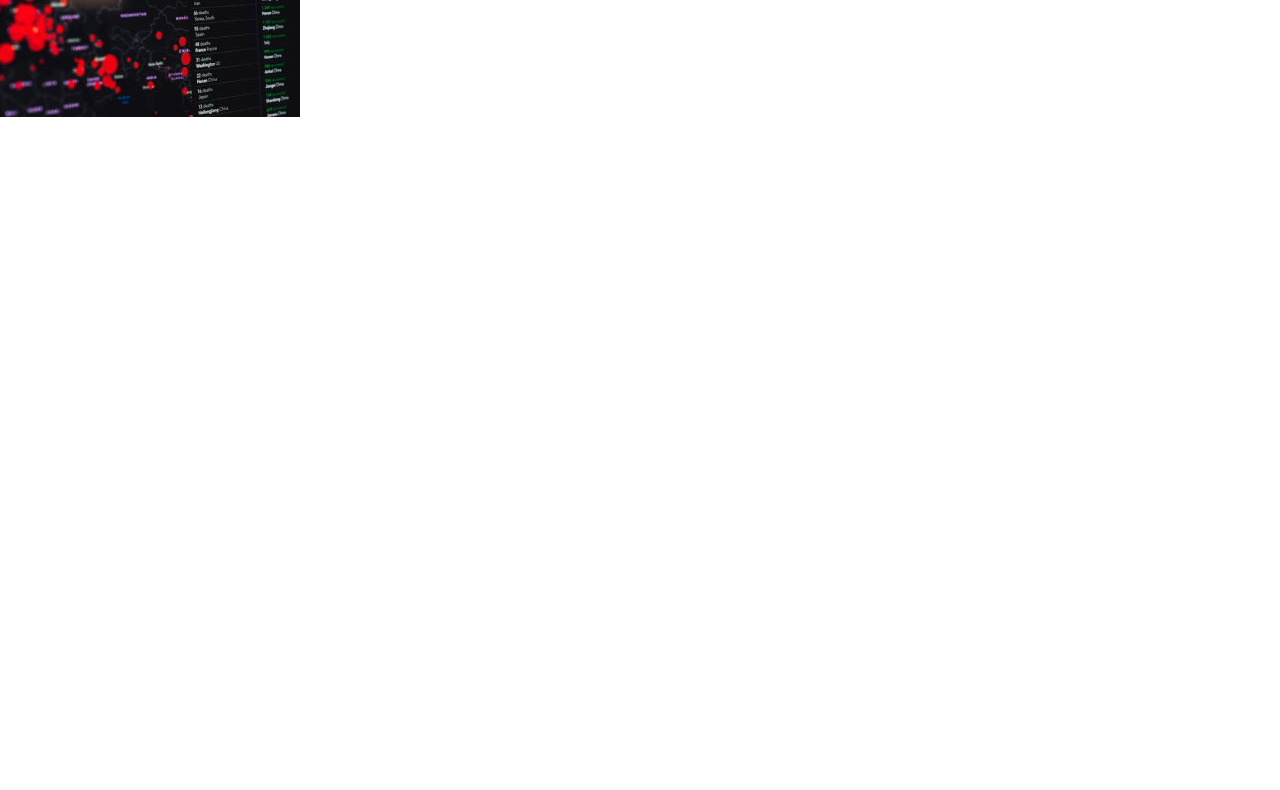
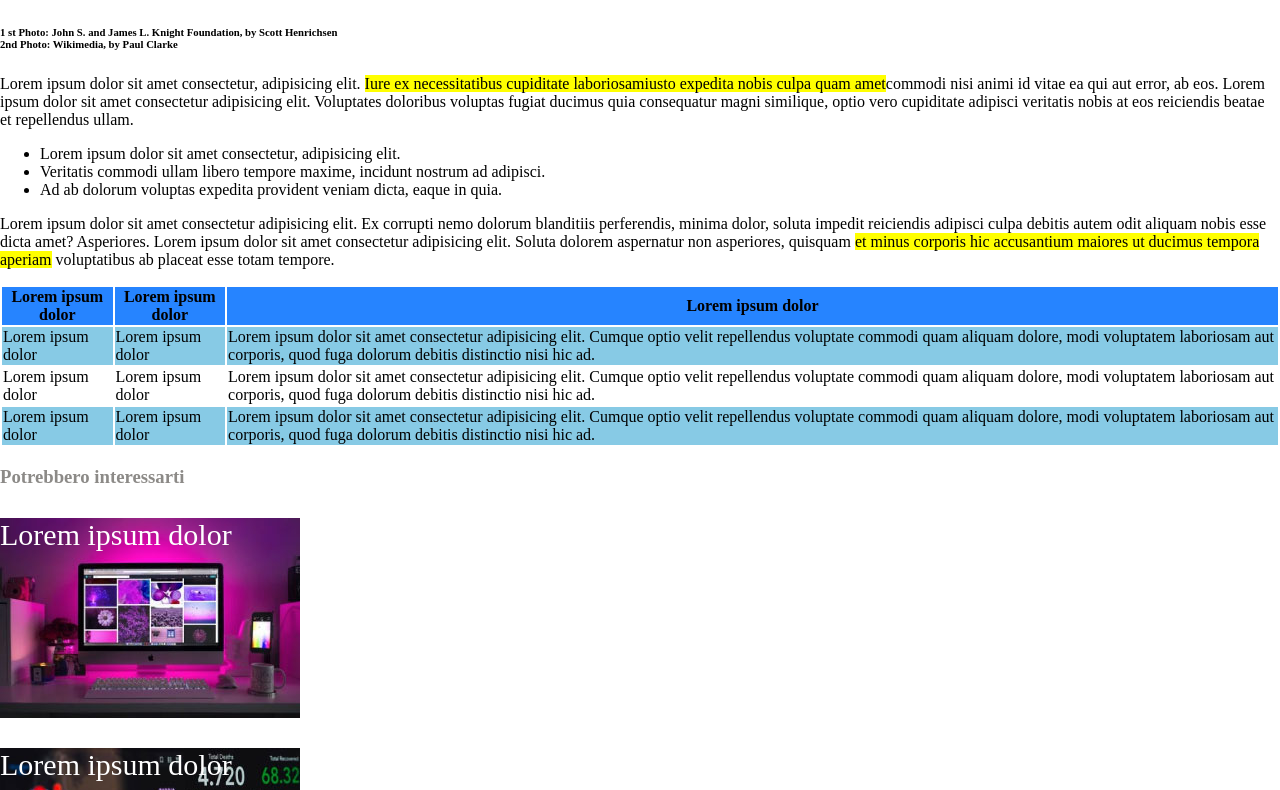
Before and after one commit to Andrea9808/html-css-booleaner, a plain HTML site: page index.html in a window 1280 px wide. Shown: the part 602-1392 px from the top of the page. Before the commit the page ends 800 px from the top, so only its background shows below. Drawn offline with Linux system fonts and the light colour scheme.

Commit message:
Header-Body-Footer

```diff
--- a/css/style.css
+++ b/css/style.css
@@ -1,3 +1,8 @@
+
+body{
+    margin: 0px;
+}
+
 
 /* Stili dell' header */
 
@@ -14,12 +19,13 @@
     height: auto;
 }
 
-body{
-    margin: 0px;
-}
 
 .Intestazione{
     color: rgb(140, 138, 135);
+}
+
+#Booleaner{
+    color: blue;
 }
 
 .Data{
@@ -27,6 +33,22 @@ body{
 }
 
 
+/* Stili del main */
+
+#Evidenziato1{background-color: yellow;}
+#Evidenziato2{background-color: yellow;}
+
+.riga1{
+    background-color: rgb(38, 132, 255);
+}
+
+.riga2{
+    background-color: rgb(135, 202, 229);
+}
+
+.riga4{
+    background-color: rgb(135, 202, 229);
+}
 
 
 /* Stili del Footer */
--- a/index.html
+++ b/index.html
@@ -19,12 +19,60 @@
 <!-- Didascalia -->
 
         <h1>Internet deve essere al servizio del "bene pubblico": il manifesto di Tim Berners-Lee</h1>
-        <h4 class="Intestazione">Scritto da The Booleaner</h4>
+        <h4 class="Intestazione">Scritto da <span id="Booleaner">The Booleaner</span></h4>
         <h6 class="Data">il 10/10/2020</h6>
 
     </header>
 
+<!-- Corpo principale -->
+
     <main >
+        <img src="img/tim-1.jpg" alt="Foto Tim 1">
+        <img src="img/tim-2.jpg" alt="Foto Tim 2">
+        <h6>1 st Photo: John S. and James L. Knight Foundation, by Scott Henrichsen <br> 2nd Photo: Wikimedia, by Paul Clarke</h6>
+
+        <p>Lorem ipsum dolor sit amet consectetur, adipisicing elit. <span id="Evidenziato1">Iure ex necessitatibus cupiditate laboriosamiusto expedita nobis culpa quam amet</span>commodi nisi animi id vitae ea qui aut error, ab eos. Lorem ipsum dolor sit amet consectetur adipisicing elit. Voluptates doloribus voluptas fugiat ducimus quia consequatur magni similique, optio vero cupiditate adipisci veritatis nobis at eos reiciendis beatae et repellendus ullam.</p>
+
+        <ul>
+            <li>Lorem ipsum dolor sit amet consectetur, adipisicing elit.</li>
+            <li>Veritatis commodi ullam libero tempore maxime, incidunt nostrum ad adipisci.</li>
+            <li> Ad ab dolorum voluptas expedita provident veniam dicta, eaque in quia.</li>
+        </ul>
+
+       <section>
+
+       </section>
+
+       <p>Lorem ipsum dolor sit amet consectetur adipisicing elit. Ex corrupti nemo dolorum blanditiis perferendis, minima dolor, soluta impedit reiciendis adipisci culpa debitis autem odit aliquam nobis esse dicta amet? Asperiores. Lorem ipsum dolor sit amet consectetur adipisicing elit. Soluta dolorem aspernatur non asperiores, quisquam <span id="Evidenziato2">et minus corporis hic accusantium maiores ut ducimus tempora aperiam</span> voluptatibus ab placeat esse totam tempore.</p>
+
+    <table>
+        <thead>
+            <tr  class="riga1">
+                <th>Lorem ipsum dolor</th>
+                <th>Lorem ipsum dolor</th>
+                <th>Lorem ipsum dolor</th>
+            </tr>
+        </thead>
+
+        <tbody>
+            <tr class="riga2">
+                <td>Lorem ipsum dolor</td>
+                <td>Lorem ipsum dolor</td>
+                <td>Lorem ipsum dolor sit amet consectetur adipisicing elit. Cumque optio velit repellendus voluptate commodi quam aliquam dolore, modi voluptatem laboriosam aut corporis, quod fuga dolorum debitis distinctio nisi hic ad.</td>
+            </tr>
+            <tr>
+                <td>Lorem ipsum dolor</td>
+                <td>Lorem ipsum dolor</td>
+                <td>Lorem ipsum dolor sit amet consectetur adipisicing elit. Cumque optio velit repellendus voluptate commodi quam aliquam dolore, modi voluptatem laboriosam aut corporis, quod fuga dolorum debitis distinctio nisi hic ad.</td>
+            </tr>
+            <tr class="riga4">
+                <td>Lorem ipsum dolor</td>
+                <td>Lorem ipsum dolor</td>
+                <td>Lorem ipsum dolor sit amet consectetur adipisicing elit. Cumque optio velit repellendus voluptate commodi quam aliquam dolore, modi voluptatem laboriosam aut corporis, quod fuga dolorum debitis distinctio nisi hic ad.</td>
+            </tr>
+        </tbody>
+
+    </table>
 
     </main>
 
```
